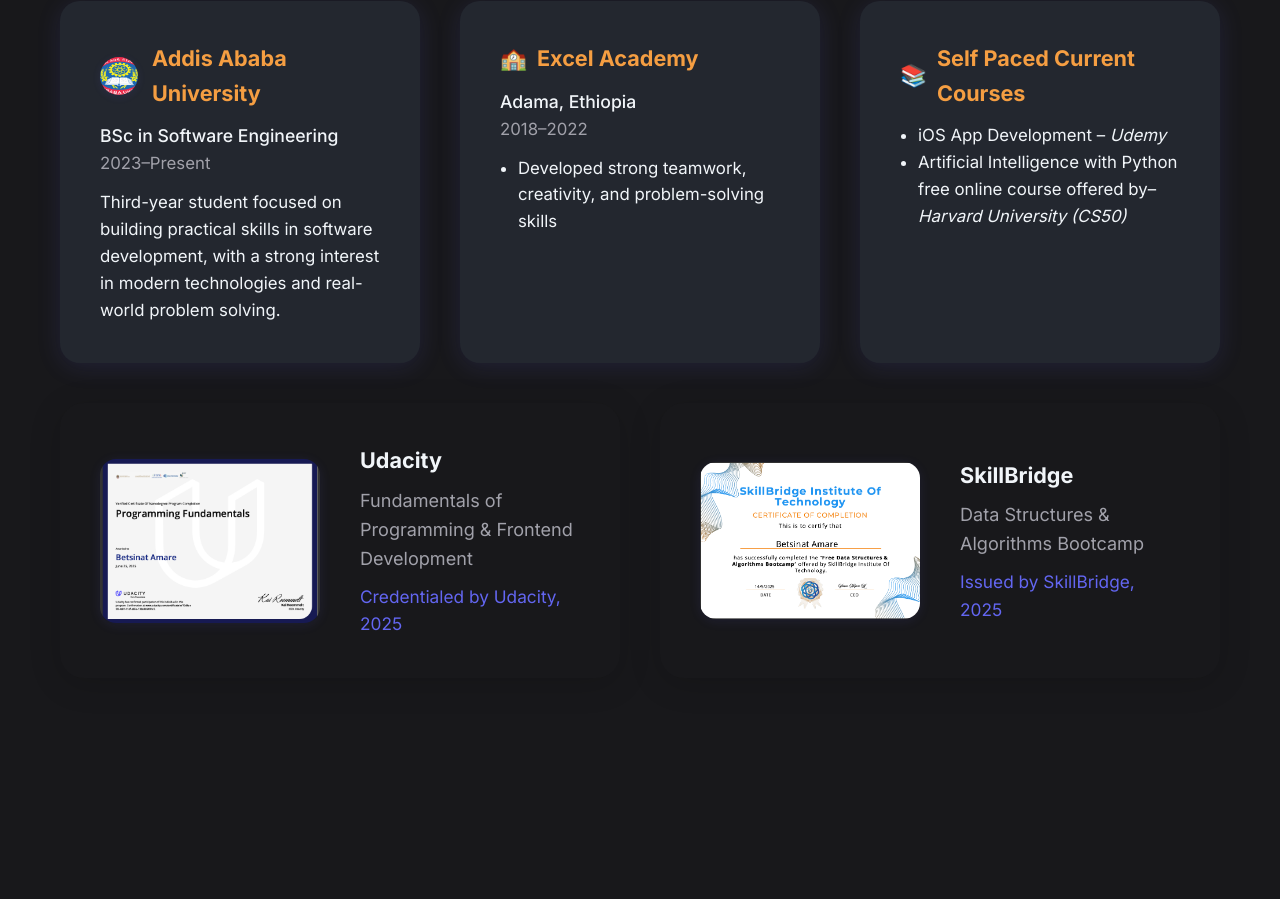
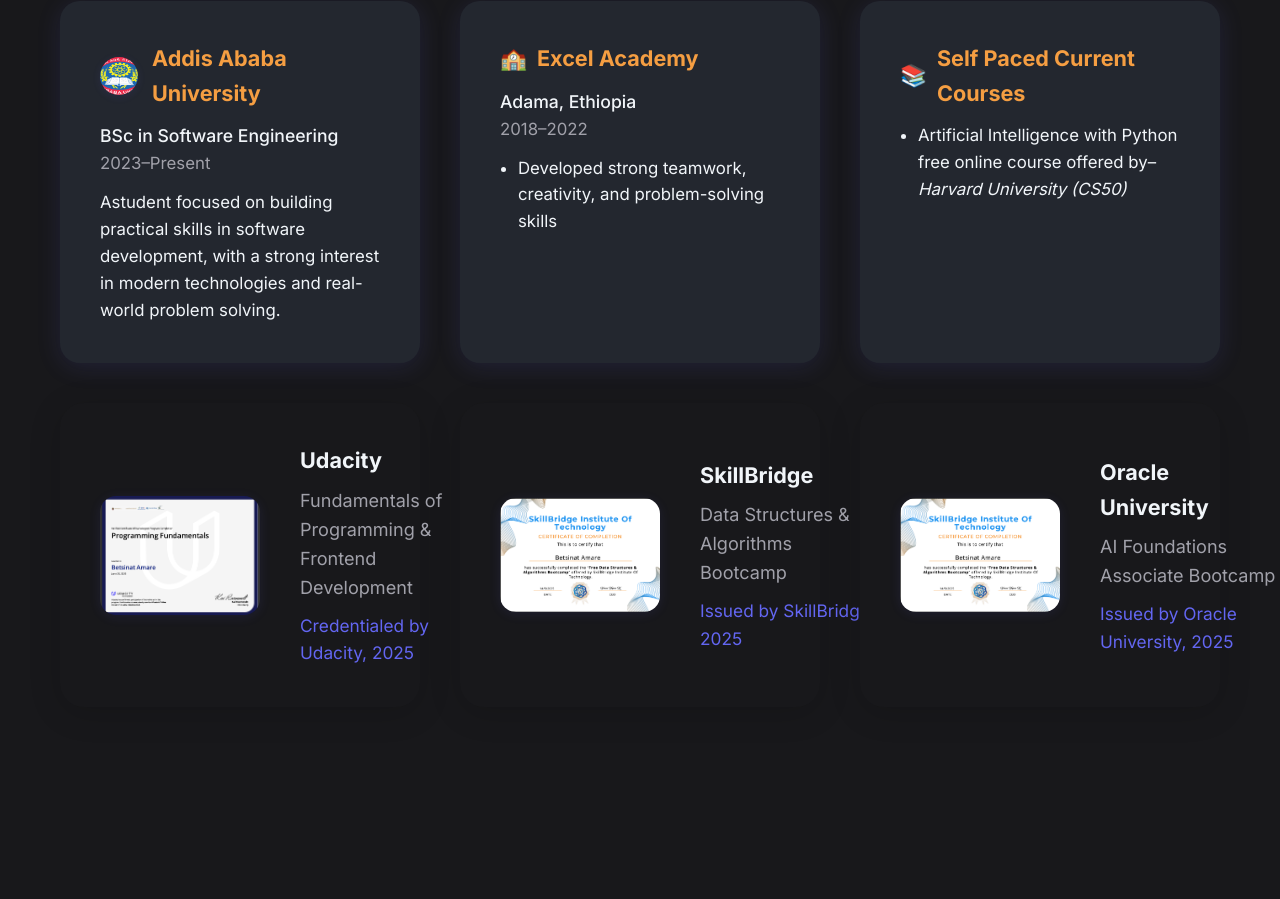
Before and after one commit to betsinat-amare/My_Portfolio, a React (Create React App) app: page / in a window 1280 px wide. Shown: the part 2660-3559 px from the top of the page. Built offline with nearby package versions, Linux system fonts and the light colour scheme.

Commit message:
added certification

```diff
--- a/src/components/Skills.tsx
+++ b/src/components/Skills.tsx
@@ -130,7 +130,7 @@
             <div style={{ color: '#f1f5f9', fontWeight: 500, fontSize: '1.1rem' }}>BSc in Software Engineering</div>
             <div style={{ color: '#a1a1aa', fontSize: '1.05rem', marginBottom: 12 }}>2023–Present</div>
             <div style={{ color: '#f1f5f9', fontSize: '1.05rem' }}>
-              Third-year student focused on building practical skills in software development, with a strong interest in modern technologies and real-world problem solving.
+              Astudent focused on building practical skills in software development, with a strong interest in modern technologies and real-world problem solving.
             </div>
 
           </div>
@@ -153,8 +153,7 @@
             <span role="img" aria-label="books">📚</span> Self Paced Current Courses
             </h3>
             <ul style={{ color: '#f1f5f9', fontSize: '1.05rem', margin: 0, paddingLeft: 18 }}>
-              <li>iOS App Development – <em>Udemy</em><br />
-              </li>
+
               <li>Artificial Intelligence with Python free online course offered by– <em>Harvard University (CS50)</em><br />
               </li>
             </ul>
@@ -182,6 +181,15 @@
               <div style={{ color: '#6366f1', fontSize: '1.08rem' }}>Issued by SkillBridge, 2025</div>
             </div>
           </div>
+          {/* Oracle Certificate Card */}
+          <div style={{ background: '#18181b', borderRadius: 24, boxShadow: '0 6px 32px rgba(0,0,0,0.15)', padding: '2.5rem', maxWidth: 700, minWidth: 320, width: '100%', display: 'flex', flexDirection: 'row', alignItems: 'center', gap: '2.5rem', flex: 1 }}>
+            <img src="/cert-skillbridge.jpg" alt="SkillBridge Certificate" style={{ width: 220, minWidth: 160, borderRadius: 16, marginBottom: 0, boxShadow: '0 2px 12px rgba(99,102,241,0.10)' }} />
+            <div style={{ flex: 1, minWidth: 180 }}>
+              <div style={{ color: '#f1f5f9', fontWeight: 700, fontSize: '1.35rem', marginBottom: 8 }}>Oracle University</div>
+              <div style={{ color: '#a1a1aa', fontSize: '1.13rem', marginBottom: 10 }}>AI Foundations Associate Bootcamp</div>
+              <div style={{ color: '#6366f1', fontSize: '1.08rem' }}>Issued by Oracle University, 2025</div>
+            </div>
+          </div>
         </div>
       </div>
     </section>
```
Also changed, not shown: public/cert-oracle.jpg (added).
